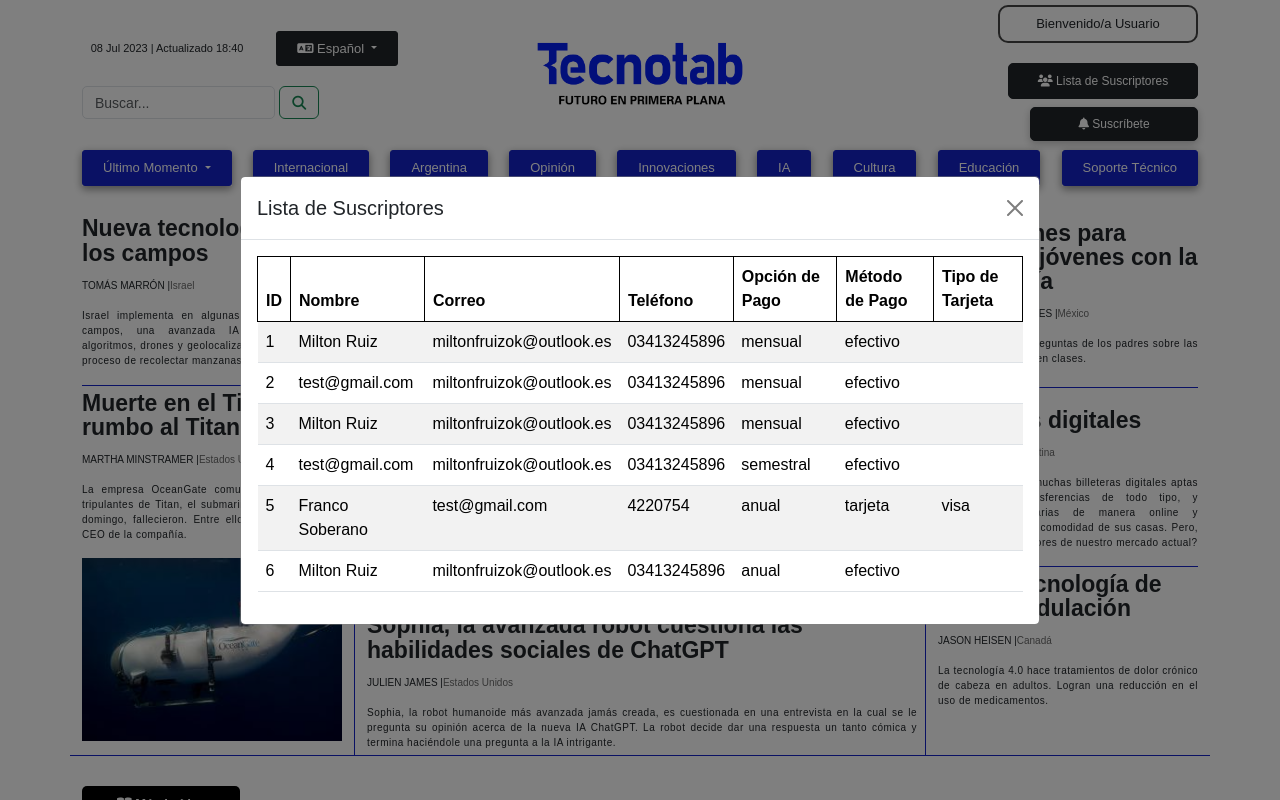
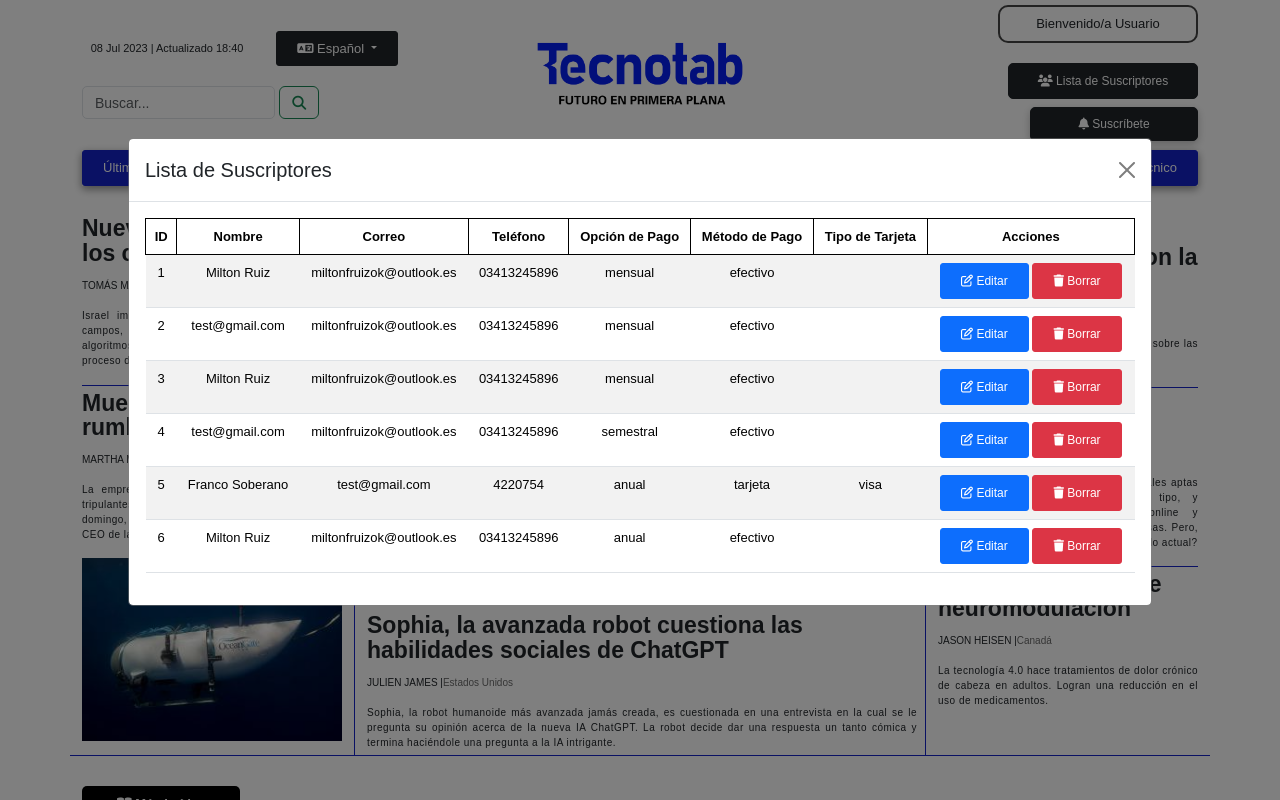
Before and after one commit to miltonfruiz/Proyecto-FinalProg-II-delfina--daniel-lautaro-milton, a Flask app: page / in a window 1280 px wide, after a click on "Lista de Suscriptores". Run offline with Flask 3, Linux system fonts and the light colour scheme; data comes from the database, SQL or seed files in the repository; some libraries are stand-ins or nearby versions.

Commit message:
Creación boton editar y borrar

```diff
--- a/app.py
+++ b/app.py
@@ -10,7 +10,7 @@ def init_db():
                     id INTEGER PRIMARY KEY AUTOINCREMENT,
                     name TEXT,
                     email TEXT,
-                    phone TEXT,  -- Cambié # a -- aquí
+                    phone TEXT,
                     payment_option TEXT,
                     payment_method TEXT,
                     card_type TEXT)''')
@@ -34,6 +34,7 @@ def subscribe():
     payment_option = data['paymentOption']
     payment_method = data['paymentMethod']
     card_type = data.get('cardType', '')
+
     conn = sqlite3.connect('subscribers.db')
     c = conn.cursor()
     c.execute("INSERT INTO subscribers (name, email, phone, payment_option, payment_method, card_type) VALUES (?, ?, ?, ?, ?, ?)",
@@ -61,6 +62,38 @@ def get_subscribers():
     conn.close()
     return jsonify(subscribers)
 
+@app.route('/edit_subscriber/<int:id>', methods=['POST'])
+def edit_subscriber(id):
+    data = request.get_json()
+    name = data['name']
+    email = data['email']
+    phone = data['phone']
+    payment_option = data['paymentOption']
+    payment_method = data['paymentMethod']
+    card_type = data.get('cardType', '')
+
+    conn = sqlite3.connect('subscribers.db')
+    c = conn.cursor()
+    c.execute('''
+        UPDATE subscribers
+        SET name = ?, email = ?, phone = ?, payment_option = ?, payment_method = ?, card_type = ?
+        WHERE id = ?
+    ''', (name, email, phone, payment_option, payment_method, card_type, id))
+    conn.commit()
+    conn.close()
+
+    return jsonify(success=True)
+
+@app.route('/delete_subscriber/<int:id>', methods=['DELETE'])
+def delete_subscriber(id):
+    conn = sqlite3.connect('subscribers.db')
+    c = conn.cursor()
+    c.execute('DELETE FROM subscribers WHERE id = ?', (id,))
+    conn.commit()
+    conn.close()
+
+    return jsonify(success=True)
+
 @app.route('/internacional')
 def internacional():
     return render_template('delfi-internacional.html')
--- a/static/css/milton.css
+++ b/static/css/milton.css
@@ -338,3 +338,19 @@ th {
   padding: 8px 25px;
   width: 190px;
 }
+.table-striped td,
+.table-striped th {
+  font-size: 13px;
+}
+.custom-modal {
+  max-width: 90%;
+  width: 80%;
+  margin: auto;
+}
+#boton-borrar,
+#boton-editar {
+  font-size: 12px;
+  border-radius: 3px;
+  font-size: 12px;
+  padding: 8px 20px;
+}
--- a/static/js/scripts.js
+++ b/static/js/scripts.js
@@ -71,6 +71,7 @@ document.addEventListener("DOMContentLoaded", function () {
     modalButton.addEventListener("click", loadSubscribers);
   }
 });
+
 function loadSubscribers() {
   fetch("/get_subscribers")
     .then((response) => response.json())
@@ -87,9 +88,34 @@ function loadSubscribers() {
           <td>${subscriber.payment_option}</td>
           <td>${subscriber.payment_method}</td>
           <td>${subscriber.card_type}</td>
+          <td>
+            <button id="boton-editar" class="btn btn-primary btn-sm" onclick="editSubscriber(${subscriber.id})"><i class="fa-regular fa-pen-to-square"></i> Editar</button>
+            <button id="boton-borrar" class="btn btn-danger btn-sm" onclick="deleteSubscriber(${subscriber.id})"><i class="fa-solid fa-trash"></i> Borrar</button>
+          </td>
         `;
         tableBody.appendChild(row);
       });
     })
     .catch((error) => console.error("Error cargando los suscriptores:", error));
 }
+function editSubscriber(id) {
+  alert(`Editar suscriptor con ID: ${id}`);
+}
+
+function deleteSubscriber(id) {
+  if (confirm("¿Estás seguro de que deseas borrar este suscriptor?")) {
+    fetch(`/delete_subscriber/${id}`, {
+      method: "DELETE",
+    })
+      .then((response) => response.json())
+      .then((data) => {
+        if (data.success) {
+          alert("Suscriptor borrado con éxito.");
+          loadSubscribers();
+        } else {
+          alert("Error al borrar el suscriptor.");
+        }
+      })
+      .catch((error) => console.error("Error borrando el suscriptor:", error));
+  }
+}
--- a/templates/index.html
+++ b/templates/index.html
@@ -190,8 +190,8 @@
         </div>
       </div>
       <div class="modal fade" id="subscribersModal" tabindex="-1" aria-labelledby="subscribersModalLabel" aria-hidden="true">
-        <div class="modal-dialog modal-lg modal-dialog-centered">
-          <div class="modal-content">
+        <div class="modal-dialog modal-dialog-centered custom-modal" style="max-width: 90%; width: 80%;">
+          <div class="modal-content text-center">
             <div class="modal-header">
               <h5 class="modal-title" id="subscribersModalLabel">Lista de Suscriptores</h5>
               <button type="button" class="btn-close" data-bs-dismiss="modal" aria-label="Close"></button>
@@ -207,6 +207,7 @@
                     <th>Opción de Pago</th>
                     <th>Método de Pago</th>
                     <th>Tipo de Tarjeta</th>
+                    <th>Acciones</th>
                   </tr>
                 </thead>
                 <tbody id="subscribersTableBody">
```
